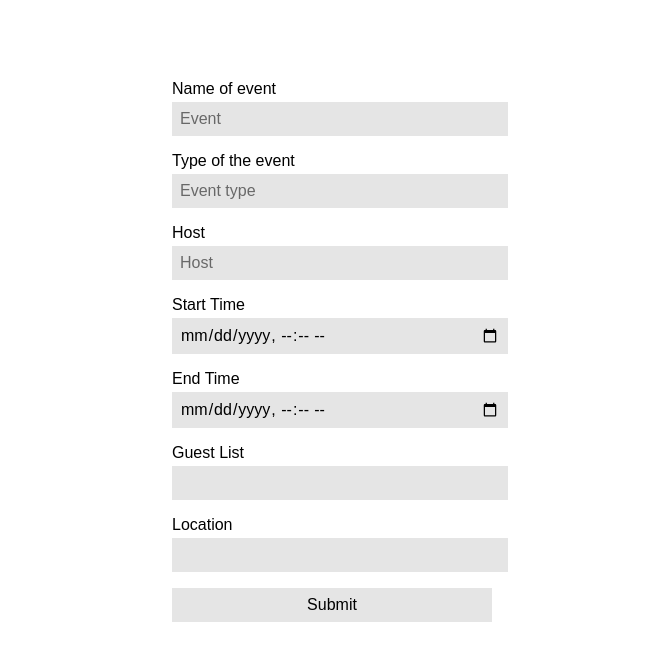
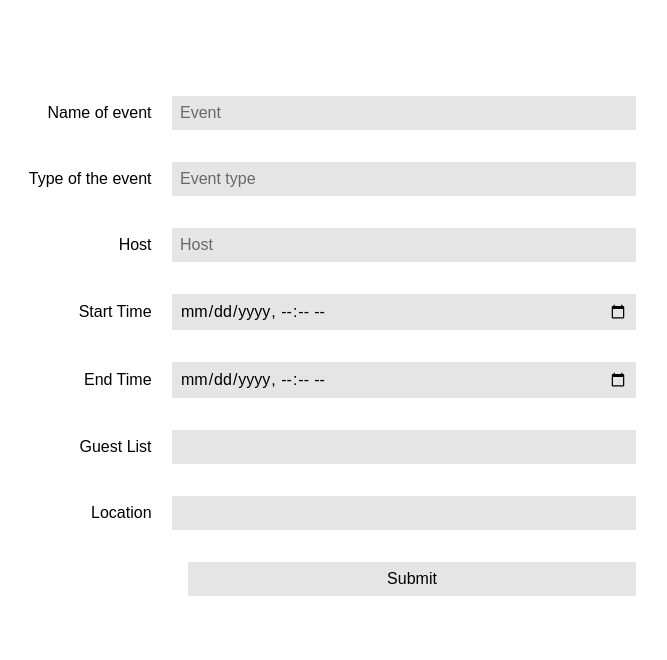
Before and after one commit to mikemccready/meetup, a plain HTML site: page new-event.html in a window 1280 px wide. Shown: the whole page, without its empty margins (308-975 px from the left). Drawn offline with Linux system fonts and the light colour scheme.

Commit message:
inline layout for expanded widths

```diff
--- a/new-event.html
+++ b/new-event.html
@@ -3,7 +3,7 @@
 <head>
 	<title>Meetup | Sign up</title>
 	<link rel="stylesheet" type="text/css" href="styles/normalize.css">
-		<link rel="stylesheet" type="text/css" href="styles/signup.css">
+		<link rel="stylesheet" type="text/css" href="styles/style.css">
 </head>
 <body>
 
--- a/styles/signup.css
+++ /dev/null
@@ -1,18 +0,0 @@
-.form-container {
-	position: relative;
-	max-width: 20em;
-	margin: 5em auto;
-}
-
-input {
-	display: block;
-	width: 100%;
-	margin: .25em auto 1em;
-	padding: 0.5em;
-	border: none;
-	background-color: rgba(0,0,0,.1);
-}
-
-.optional-fields {
-	display: none;
-}
--- /dev/null
+++ b/styles/style.css
@@ -0,0 +1,36 @@
+.form-container {
+	position: relative;
+	max-width: 30em;
+	margin: 5em auto;
+}
+
+label {
+	display: block
+}
+
+input {
+	display: block;
+	width: 100%;
+	margin: .25em auto 1em;
+	padding: 0.5em;
+	border: none;
+	background-color: rgba(0,0,0,.1);
+}
+
+.optional-fields {
+	display: none;
+}
+
+@media (min-width: 1000px) {
+	.form-container {
+		position: relative;
+		max-width: 40em;
+		text-align: right;
+		margin: 5em auto;
+	}
+	input {
+		display: inline-block;
+		width: calc(75% - 2em);
+		margin: 1em;
+	}
+}
```
Also changed, not shown: signup.html (+1 -1 lines).
